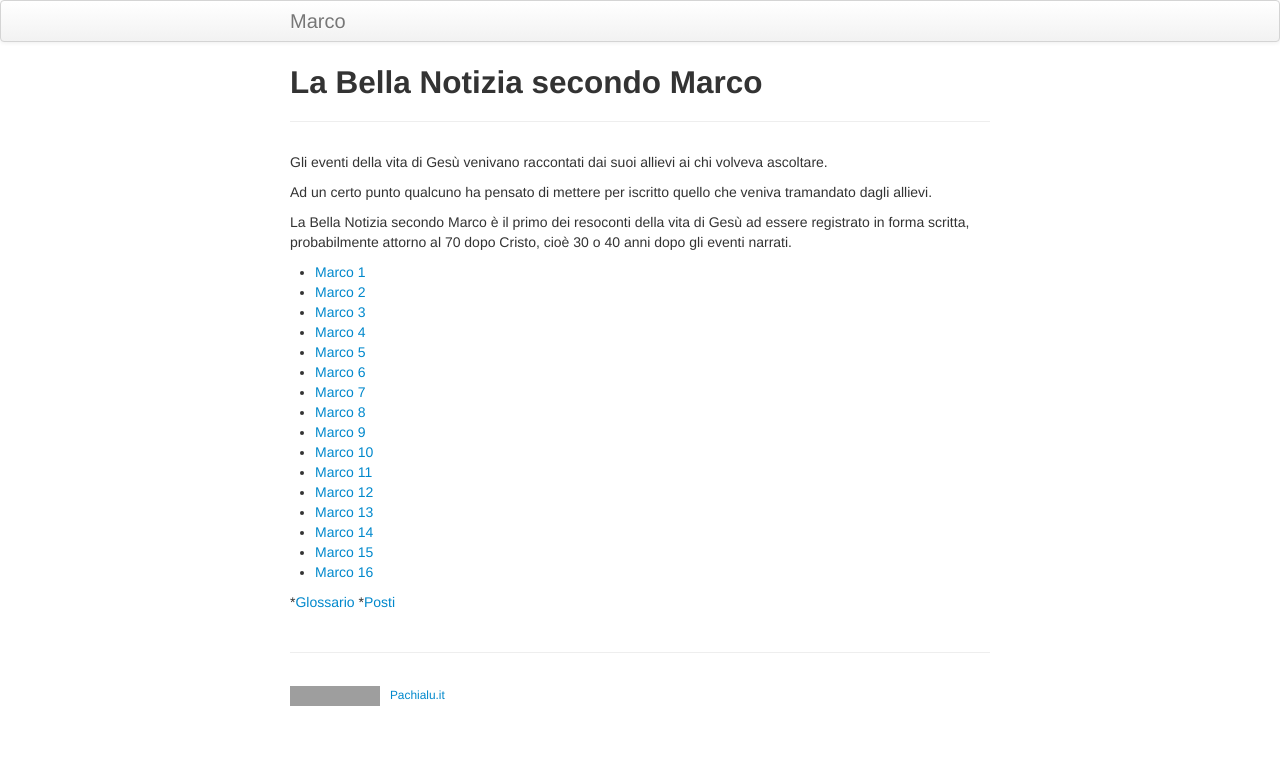
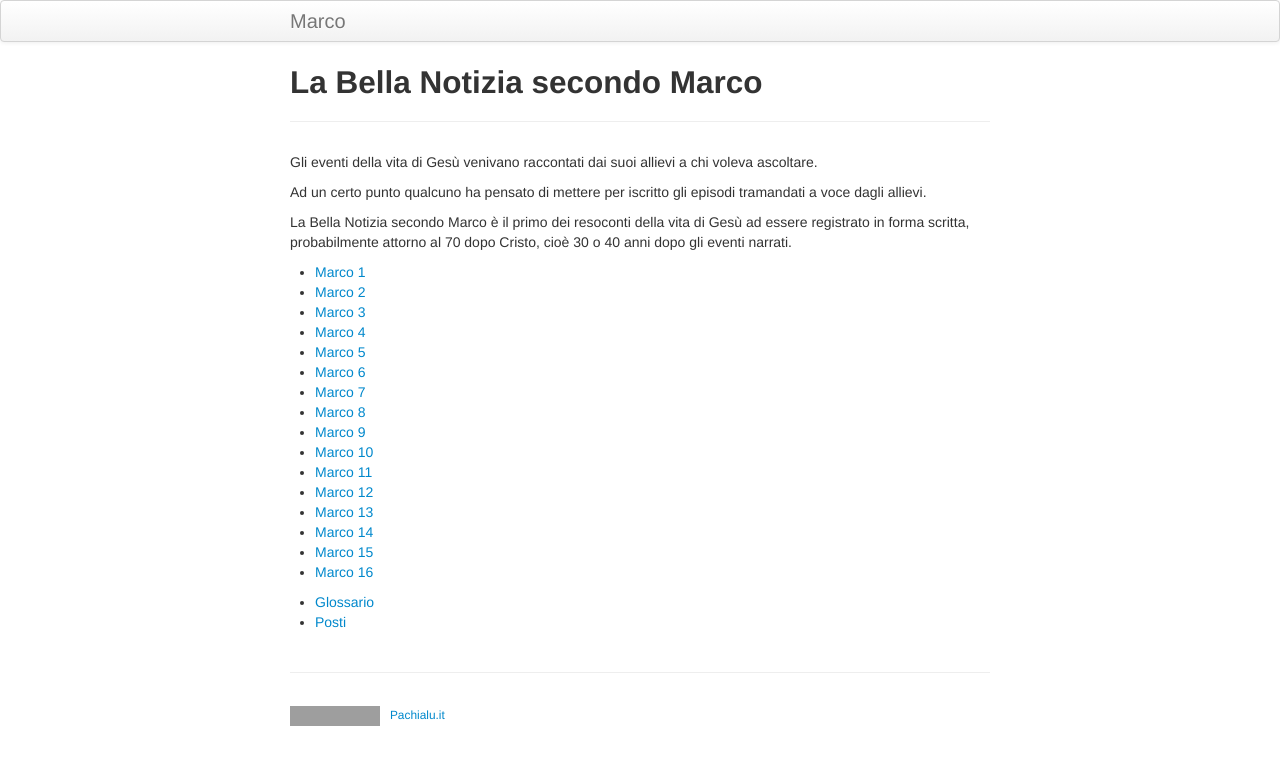
Before and after one commit to pachialu/marco-pages, a Jekyll site: the page built from index.md, in a window 1280 px wide. Shown: the top 765 px of the page. Built offline with Jekyll 4.4.1, drawn with Linux system fonts in a browser that asks for light colours; grey boxes are pictures that could not be loaded.

Commit message:
corretto errori di battitura

```diff
--- a/index.md
+++ b/index.md
@@ -4,9 +4,9 @@ title: La Bella Notizia secondo Marco
 description: v.20160731
 ---
 
-Gli eventi della vita di Gesù venivano raccontati dai suoi allievi ai chi volveva ascoltare.
+Gli eventi della vita di Gesù venivano raccontati dai suoi allievi a chi voleva ascoltare.
 
-Ad un certo punto qualcuno ha pensato di mettere per iscritto quello che veniva tramandato dagli allievi.
+Ad un certo punto qualcuno ha pensato di mettere per iscritto gli episodi tramandati a voce dagli allievi.
 
 La Bella Notizia secondo Marco è il primo dei resoconti della vita di Gesù ad essere registrato in forma scritta,
 probabilmente attorno al 70 dopo Cristo, cioè 30 o 40 anni dopo gli eventi narrati.
@@ -28,5 +28,5 @@ probabilmente attorno al 70 dopo Cristo, cioè 30 o 40 anni dopo gli eventi narr
 * [Marco 15](pages/Mc15.html)
 * [Marco 16](pages/Mc16.html)
 
-*[Glossario](pages/G.html)
-*[Posti](pages/P.html)
+* [Glossario](pages/G.html)
+* [Posti](pages/P.html)
```
